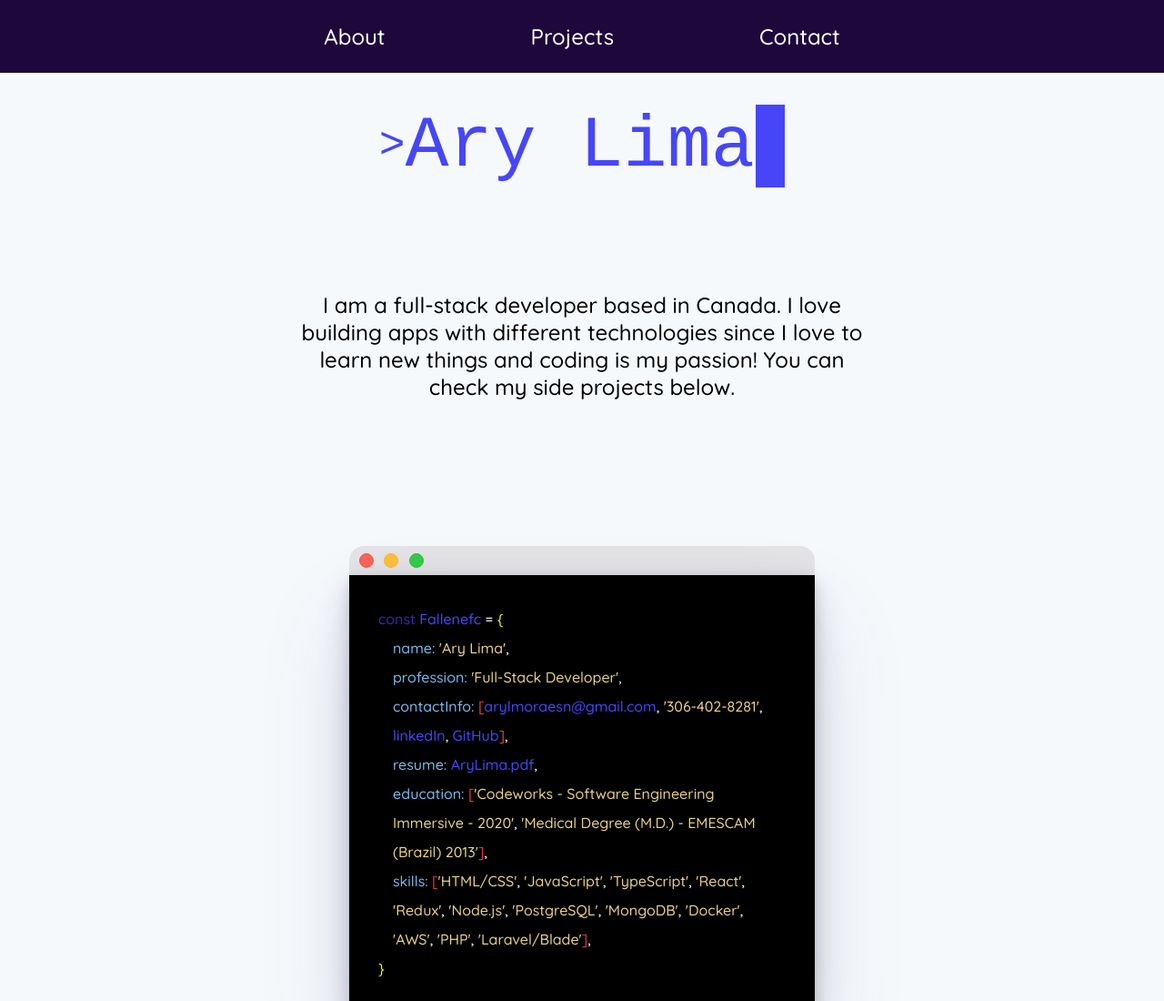
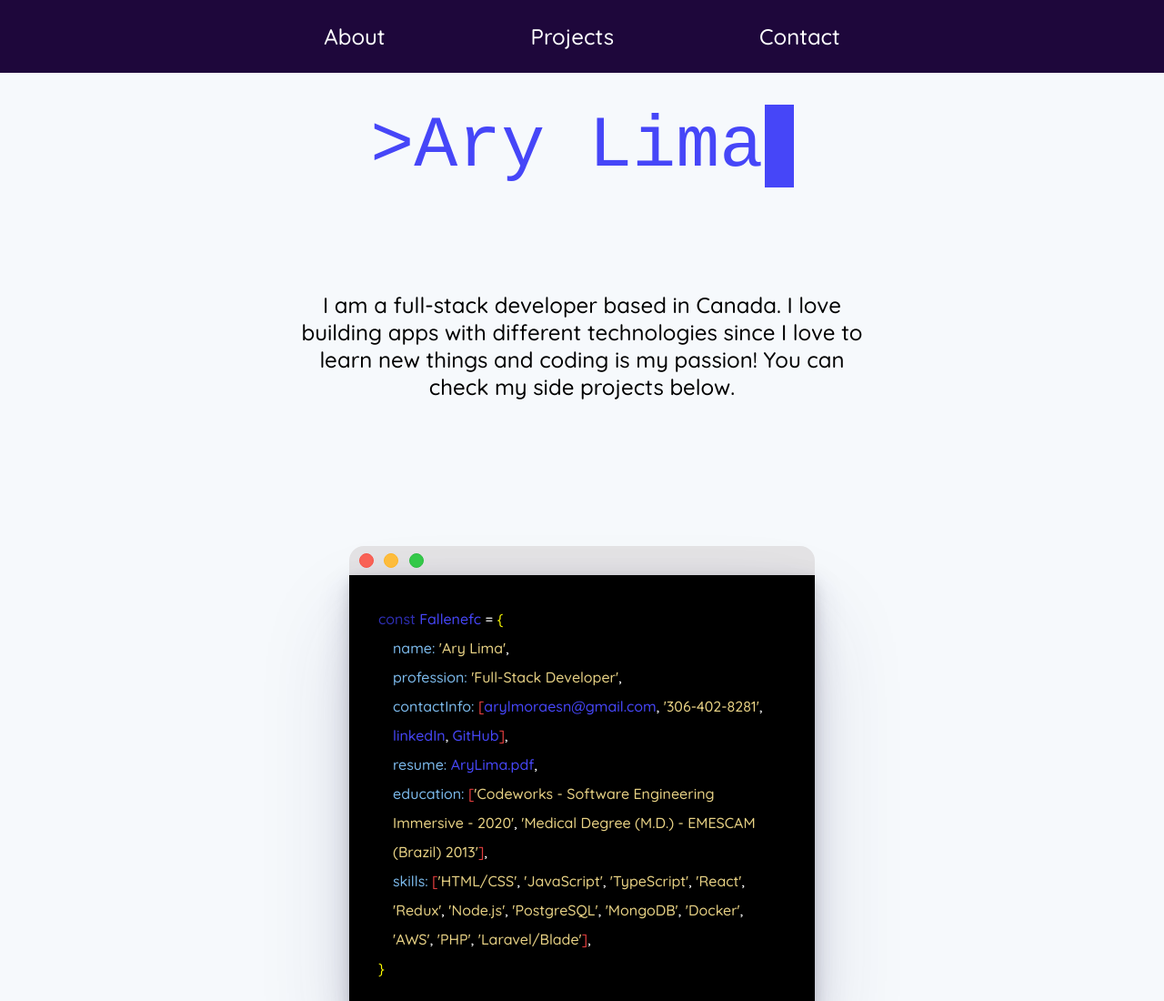
Before and after one commit to arymoraes/portfolio, a plain HTML site: page index.html in a window 1280 px wide. Shown: the top 1100 px of the page at 91% size. Drawn offline with Linux system fonts and the light colour scheme.

Commit message:
small css issue

```diff
--- a/styles.css
+++ b/styles.css
@@ -358,4 +358,8 @@ a {
         font-size: 5rem;
         border-right: 2rem solid;
     }
+
+    .wrapper span {
+        font-size: 5rem;
+    }
 }
```
